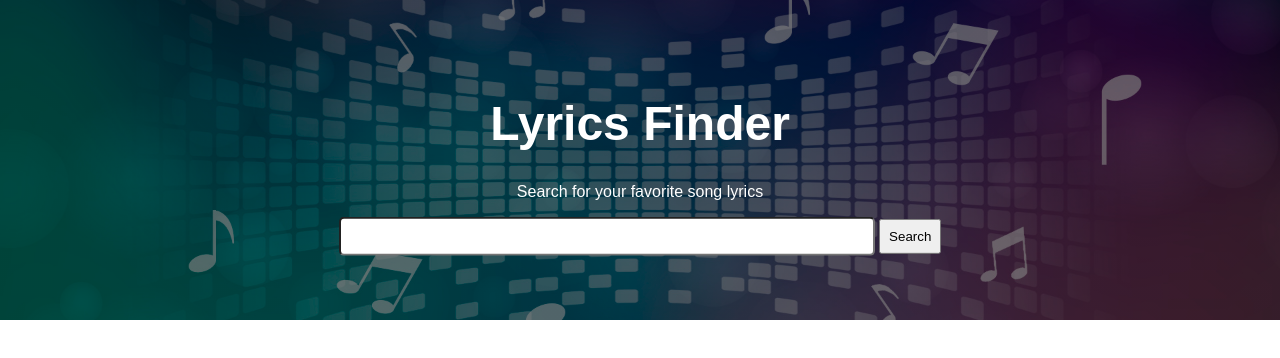
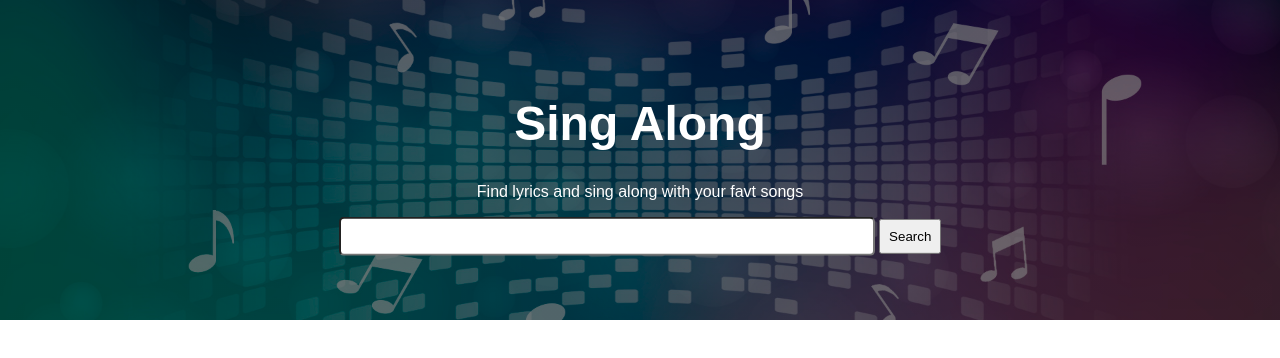
Before and after one commit to pesto-students/lyricsdo-abhilash1408, a website: page index.html in a window 1280 px wide. Drawn offline with Linux system fonts and the light colour scheme.

```diff
--- a/index.html
+++ b/index.html
@@ -13,8 +13,8 @@
     <body>
         <div class="hero-image">
             <div class="hero-text">
-                <h1>Lyrics Finder</h1>
-                <p>Search for your favorite song lyrics</p>
+                <h1>Sing Along</h1>
+                <p>Find lyrics and sing along with your favt songs</p>
                 <form id="searchForm">
                     <input type="text" name="searchTerm">
                     <button type="submit" id="search">Search</button>
```
Also changed, not shown: assets/js/scripts.js (line endings or trailing spaces), assets/js/scripts.test.js (added).
